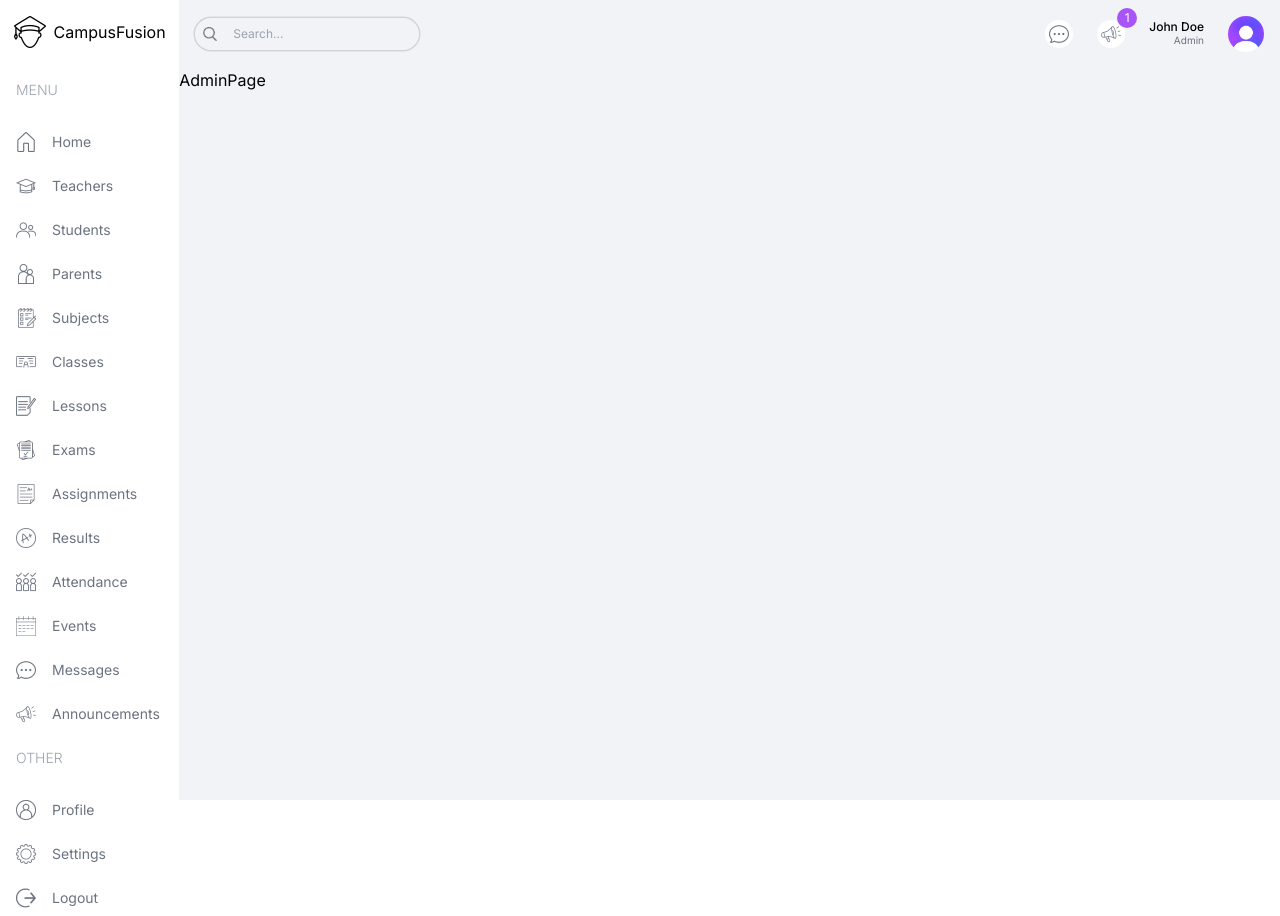
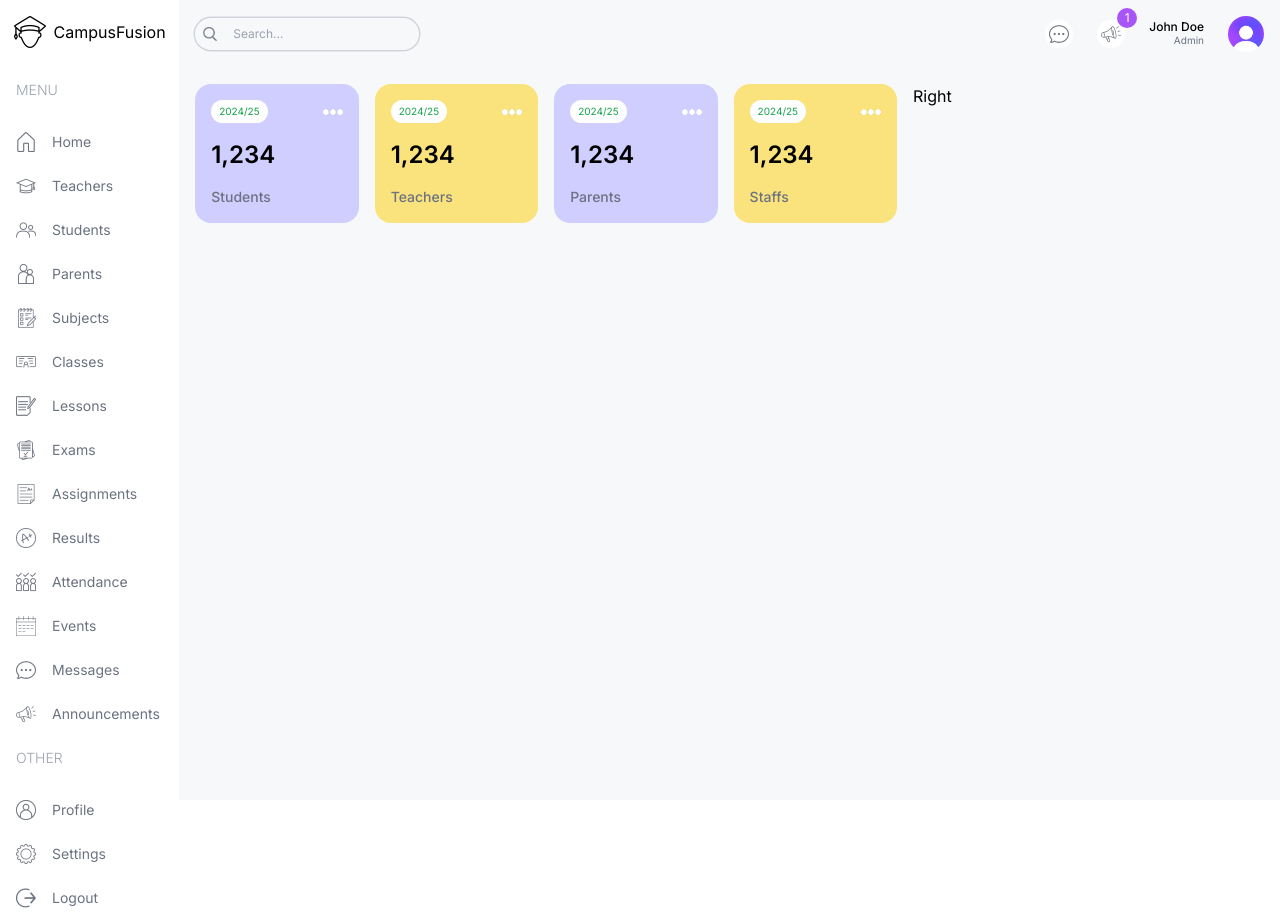
Before and after one commit to adivishnu-a/CampusFusion, a Next.js app: page /admin in a window 1280 px wide. Built offline with nearby package versions, Linux system fonts and the light colour scheme.

Commit message:
Implemented UserCard

```diff
--- a/package.json
+++ b/package.json
@@ -11,7 +11,8 @@
   "dependencies": {
     "next": "^14.2.5",
     "react": "^18.3.1",
-    "react-dom": "^18.3.1"
+    "react-dom": "^18.3.1",
+    "recharts": "^2.15.1"
   },
   "devDependencies": {
     "@types/node": "^20",
--- a/src/app/(dashboard)/admin/page.tsx
+++ b/src/app/(dashboard)/admin/page.tsx
@@ -1,7 +1,21 @@
+import UserCard from "../../../components/UserCard";
 const AdminPage = () => {
   return (
-    <div className=''>AdminPage</div>
-  )
-}
+    <div className="p-4 flex gap-4 flex-col md:flex-row">
+      {/* Left */}
+      <div className="w-full lg:w-2/3">
+        {/* User Cards */}
+        <div className="flex gap-4 justify-between flex-wrap">
+          <UserCard type="student"></UserCard>
+          <UserCard type="teacher"></UserCard>
+          <UserCard type="parent"></UserCard>
+          <UserCard type="staff"></UserCard>
+        </div>
+      </div>
+      {/* Right */}
+      <div className="w-full lg:w-1/3">Right</div>
+    </div>
+  );
+};
 
-export default AdminPage
+export default AdminPage;
--- a/src/app/(dashboard)/layout.tsx
+++ b/src/app/(dashboard)/layout.tsx
@@ -19,7 +19,7 @@
         <Menu />
       </div>
       {/* Right */}
-      <div className="w-[86%] md:w-[92%] lg:w-[84%] xl:w-[86%] bg-[#f1f3f7] overflow-scroll">
+      <div className="w-[86%] md:w-[92%] lg:w-[84%] xl:w-[86%] bg-[#F7F8FA] overflow-scroll">
         <Navbar />
         {children}
       </div>
--- /dev/null
+++ b/src/components/UserCard.tsx
@@ -0,0 +1,17 @@
+import Image from "next/image";
+const UserCard = ({ type }: { type: string }) => {
+  return (
+    <div className="rounded-2xl odd:bg-campPurple even:bg-campYellow p-4 flex-1">
+      <div className="flex justify-between items-center">
+        <span className="text-[10px] bg-white px-2 py-1 rounded-full text-green-600">
+          2024/25
+        </span>
+        <Image src="/more.png" alt="" width={20} height={20} />
+      </div>
+      <h1 className="text-2xl font-semibold my-4">1,234</h1>
+      <h2 className="capitalize text-sm font-medium text-gray-500">{type}s</h2>
+    </div>
+  );
+};
+
+export default UserCard;
--- a/tailwind.config.ts
+++ b/tailwind.config.ts
@@ -13,6 +13,14 @@
         "gradient-conic":
           "conic-gradient(from 180deg at 50% 50%, var(--tw-gradient-stops))",
       },
+      colors: {
+        campSky: "#C3EBFA",
+        campSkyLight: "#EDF9FD",
+        campPurple: "#CFCEFF",
+        campPurpleLight: "#F1F0FF",
+        campYellow: "#FAE27C",
+        campYellowLight: "#FEFCE8",
+      },
     },
   },
   plugins: [],
```
Also changed, not shown: 2 other files (tests, documents, lock files or other folders).
